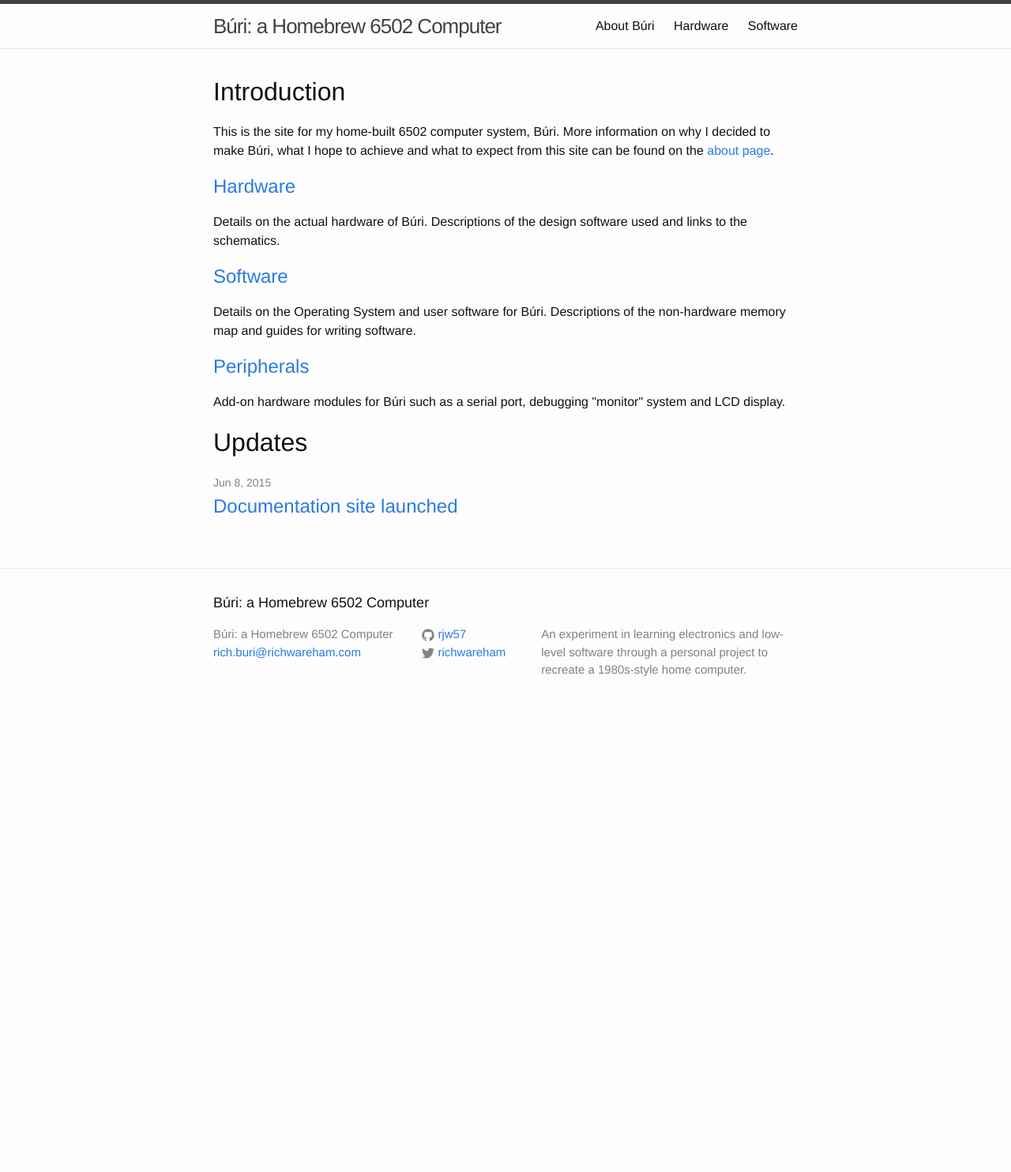
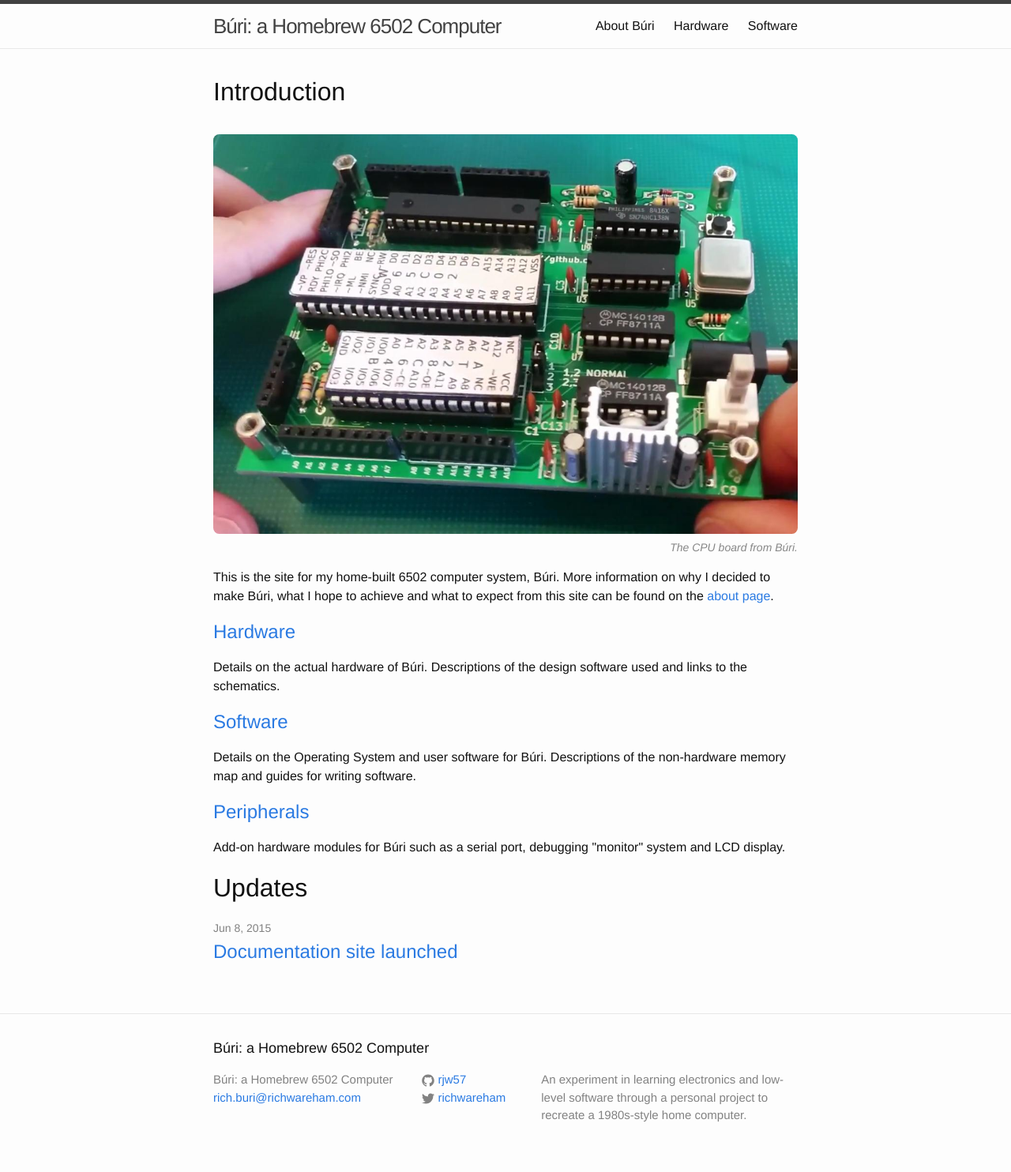
Before and after one commit to rjw57/buri, a Jekyll site: the page built from docs/index.html, in a window 1280 px wide. Shown: the whole page at 79% size. Built offline with Jekyll 4.4.1, drawn with Linux system fonts in a browser that asks for light colours; before the commit the page ends 920 px from its top, so only the background shows below that.

Commit message:
docs: add image of Búri CPU board

```diff
--- a/docs/_config.yml
+++ b/docs/_config.yml
@@ -5,6 +5,7 @@ description: > # this means to ignore newlines until "baseurl:"
   An experiment in learning electronics and low-level software through a
   personal project to recreate a 1980s-style home computer.
 baseurl: "/buri/" # the subpath of your site, e.g. /blog/
+imageurl: "/buri/img/" # subpath for images
 url: "https://rjw57.github.io/" # the base hostname & protocol for your site
 twitter_username: richwareham
 github_username:  rjw57
--- a/docs/_sass/_layout.scss
+++ b/docs/_sass/_layout.scss
@@ -188,6 +188,21 @@
     font-size: 24px;
 }
 
+.figure {
+    margin-top: $spacing-unit;
+
+    .figure-body {
+      border-radius: $spacing-unit * 0.25;
+    }
+
+    .figure-caption {
+      text-align: right;
+      font-style: italic;
+      margin-top: $spacing-unit * 0.25;
+      color: mix($text-color, $background-color, 50%);
+      font-size: $small-font-size;
+    }
+}
 
 
 /**
--- a/docs/index.html
+++ b/docs/index.html
@@ -4,6 +4,13 @@ layout: default
 
 <div class="home">
   <h1>Introduction</h1>
+
+  <figure class="figure">
+    <img class="figure-body" src="{{ "cpu-board.jpg" | prepend: site.imageurl }}">
+    <figcaption class="figure-caption">
+      The CPU board from Búri.
+    </figcaption>
+  </figure>
 
   <p>
   This is the site for my home-built 6502 computer system, Búri. More
```
Also changed, not shown: docs/img/cpu-board.jpg (added).
